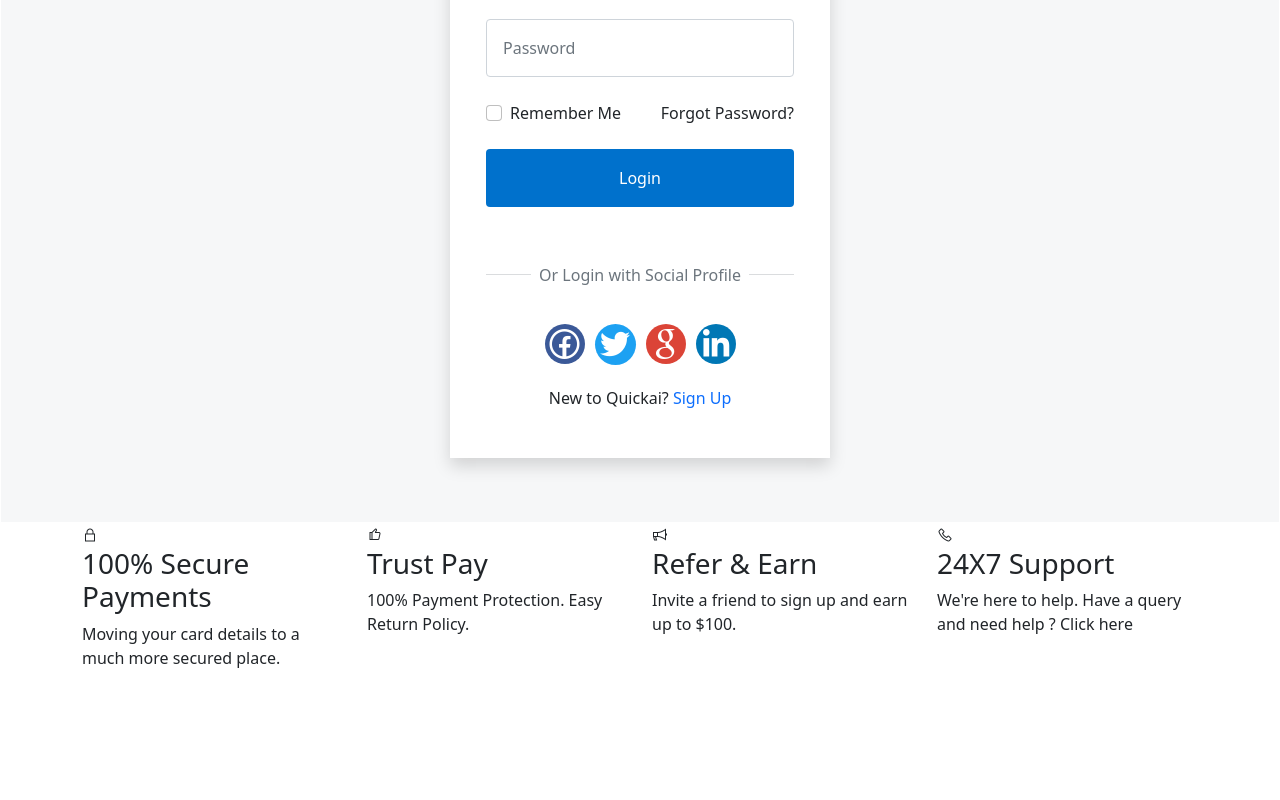
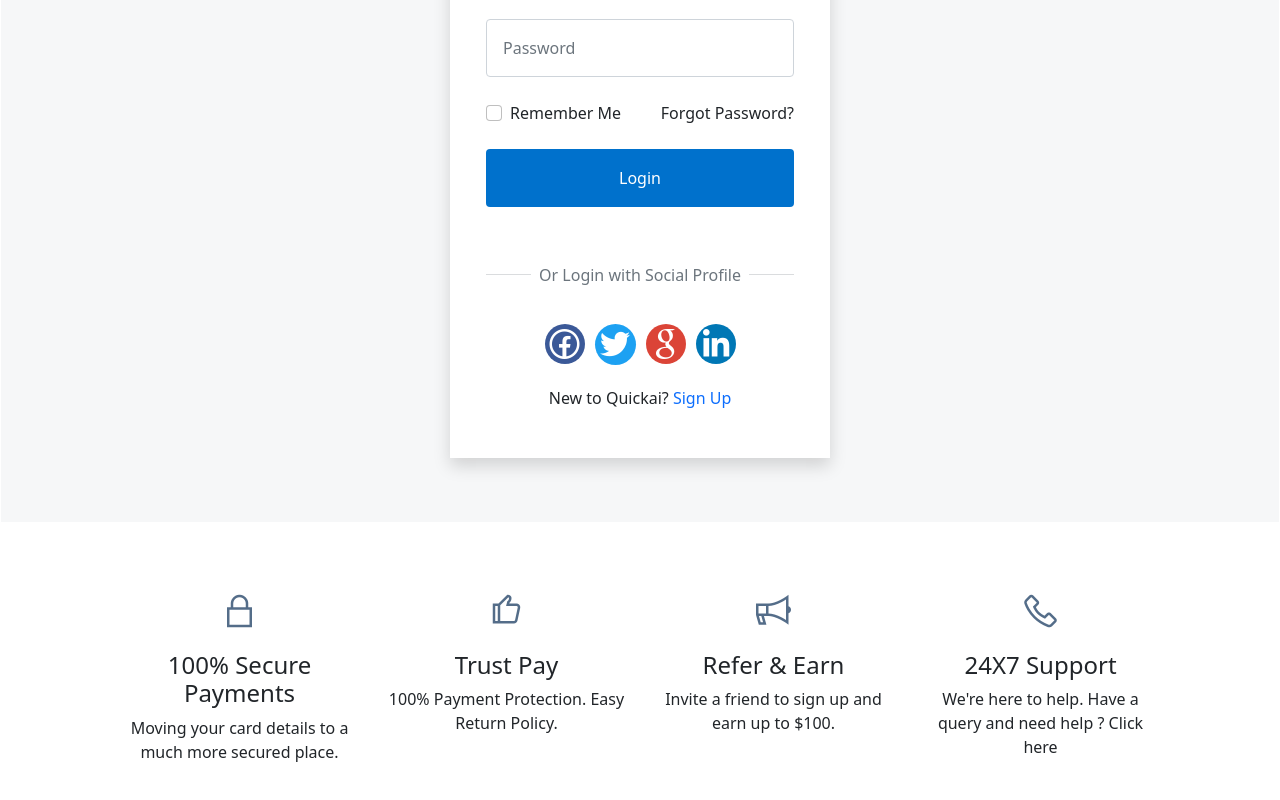
Before and after one commit to bipinrai054/quick-ai, a React (Create React App) app: page / in a window 1280 px wide. Shown: the part 458-1258 px from the top of the page. Before the commit the page ends 1144 px from the top, so only its background shows below. Built offline with nearby package versions, Linux system fonts and the light colour scheme.

Commit message:
infomation component done

```diff
--- a/src/App.css
+++ b/src/App.css
@@ -21,6 +21,7 @@ body {
   --main-background-color: #f6f7f8;
   --button-color: #0071cc;
   --button-hover-color: #0070cce8;
+  --info-icon-color: #546d89;
 }
 
 a {
@@ -131,3 +132,11 @@ header .btn:hover {
 .signup {
   text-decoration: none;
 }
+
+/* information */
+
+.information i {
+  padding: 20px;
+  color: var(--info-icon-color);
+  font-size: 2.5em;
+}
--- a/src/components/Info.jsx
+++ b/src/components/Info.jsx
@@ -1,25 +1,25 @@
 const Info = () => {
   return (
-    <div className='container'>
+    <div className='information container p-5'>
       <div className='row'>
-        <div className='col-lg-3'>
+        <div className='col-lg-3 text-center'>
           <i className='las la-lock'></i>
-          <h3>100% Secure Payments</h3>
+          <h4>100% Secure Payments</h4>
           <p>Moving your card details to a much more secured place.</p>
         </div>
-        <div className='col-lg-3'>
+        <div className='col-lg-3 text-center'>
           <i className='las la-thumbs-up'></i>
-          <h3>Trust Pay</h3>
+          <h4>Trust Pay</h4>
           <p>100% Payment Protection. Easy Return Policy.</p>
         </div>
-        <div className='col-lg-3'>
+        <div className='col-lg-3 text-center'>
           <i className='las la-bullhorn'></i>
-          <h3>Refer & Earn</h3>
+          <h4>Refer & Earn</h4>
           <p>Invite a friend to sign up and earn up to $100.</p>
         </div>
-        <div className='col-lg-3'>
+        <div className='col-lg-3 text-center'>
           <i className='las la-phone'></i>
-          <h3>24X7 Support</h3>
+          <h4>24X7 Support</h4>
           <p>We're here to help. Have a query and need help ? Click here</p>
         </div>
       </div>
```
